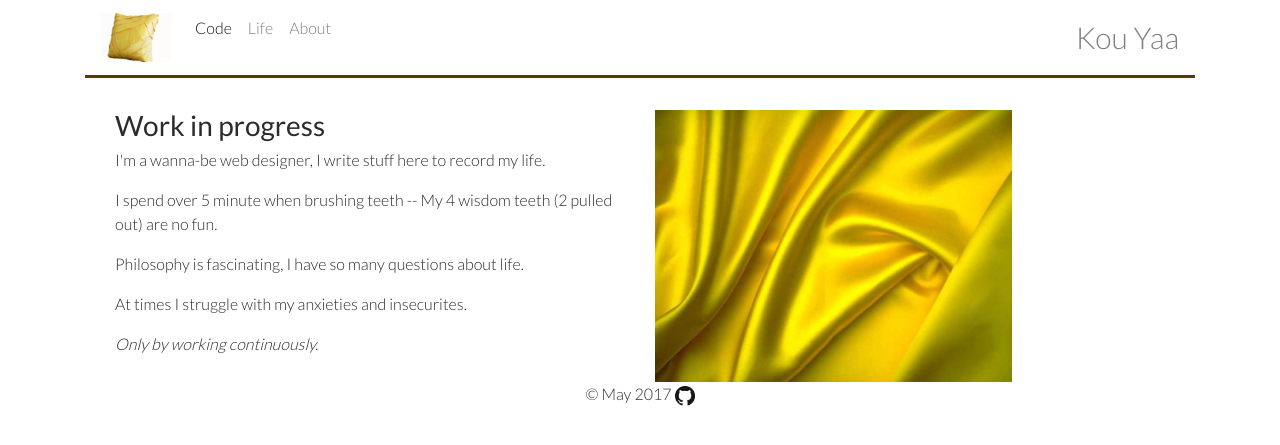
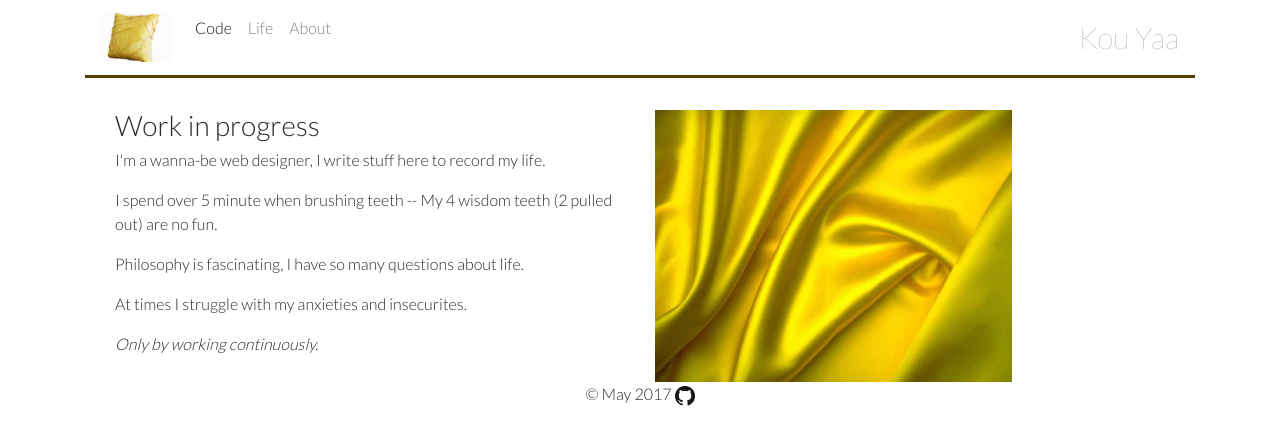
Before and after one commit to yinkouya/yinkouya.github.io, a Jekyll site: the page built from about.html, in a window 1280 px wide. Shown: the top 445 px of the page. Built offline with Jekyll 4.4.1, drawn with Linux system fonts in a browser that asks for light colours; nearby versions of some CDN libraries.

Commit message:
Update default.html

```diff
--- a/_layouts/default.html
+++ b/_layouts/default.html
@@ -6,7 +6,7 @@
     <meta name="viewport" content="width=device-width, initial-scale=1, shrink-to-fit=no">
     <link rel="stylesheet" href="https://maxcdn.bootstrapcdn.com/bootstrap/4.0.0-alpha.6/css/bootstrap.min.css" integrity="sha384-rwoIResjU2yc3z8GV/NPeZWAv56rSmLldC3R/AZzGRnGxQQKnKkoFVhFQhNUwEyJ" crossorigin="anonymous">
     <link rel="stylesheet" href="{{ site.baseurl }}/assets/style.css">
-    <link href="https://fonts.googleapis.com/css?family=Lato:300,400" rel="stylesheet">
+    <link href="https://fonts.googleapis.com/css?family=Lato:100,300" rel="stylesheet">
     <link rel="shortcut icon" href="favicon.ico">
     <title>
       {% if page.title %} {{ page.title }} | {% endif %} Kouyaa
```
